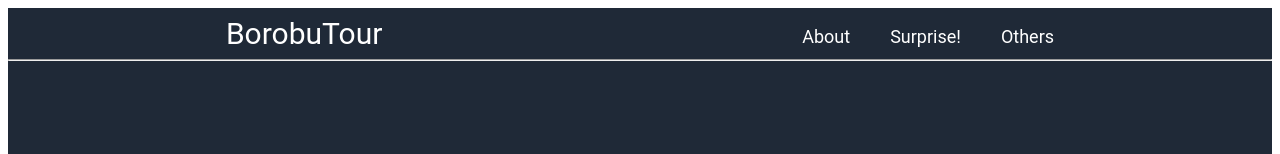
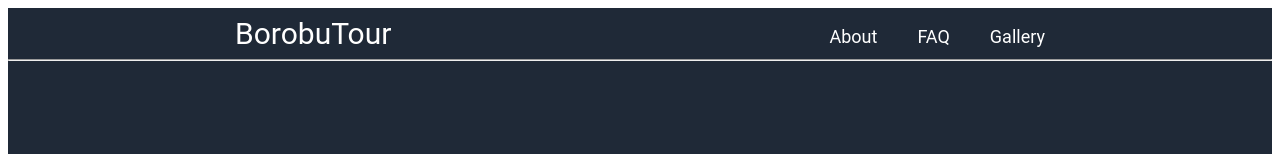
Before and after one commit to djimbe/HCI-UAS, a plain HTML site: page index.html in a window 1280 px wide. Shown: the top 154 px of the page. Drawn offline with Linux system fonts and the light colour scheme.

Commit message:
update index.html

```diff
--- a/index.html
+++ b/index.html
@@ -16,8 +16,8 @@
         <div class="right">
             <ul>
                 <li><a href="https://en.wikipedia.org/wiki/Borobudur">About</a></li>
-                <li><a href="https://www.youtube.com/watch?v=dQw4w9WgXcQ">Surprise!</a></li>
-                <li><a href="#">Others</a></li>
+                <li><a href="#">FAQ</a></li>
+                <li><a href="#">Gallery</a></li>
             </ul>
         </div>
     </div>
```
